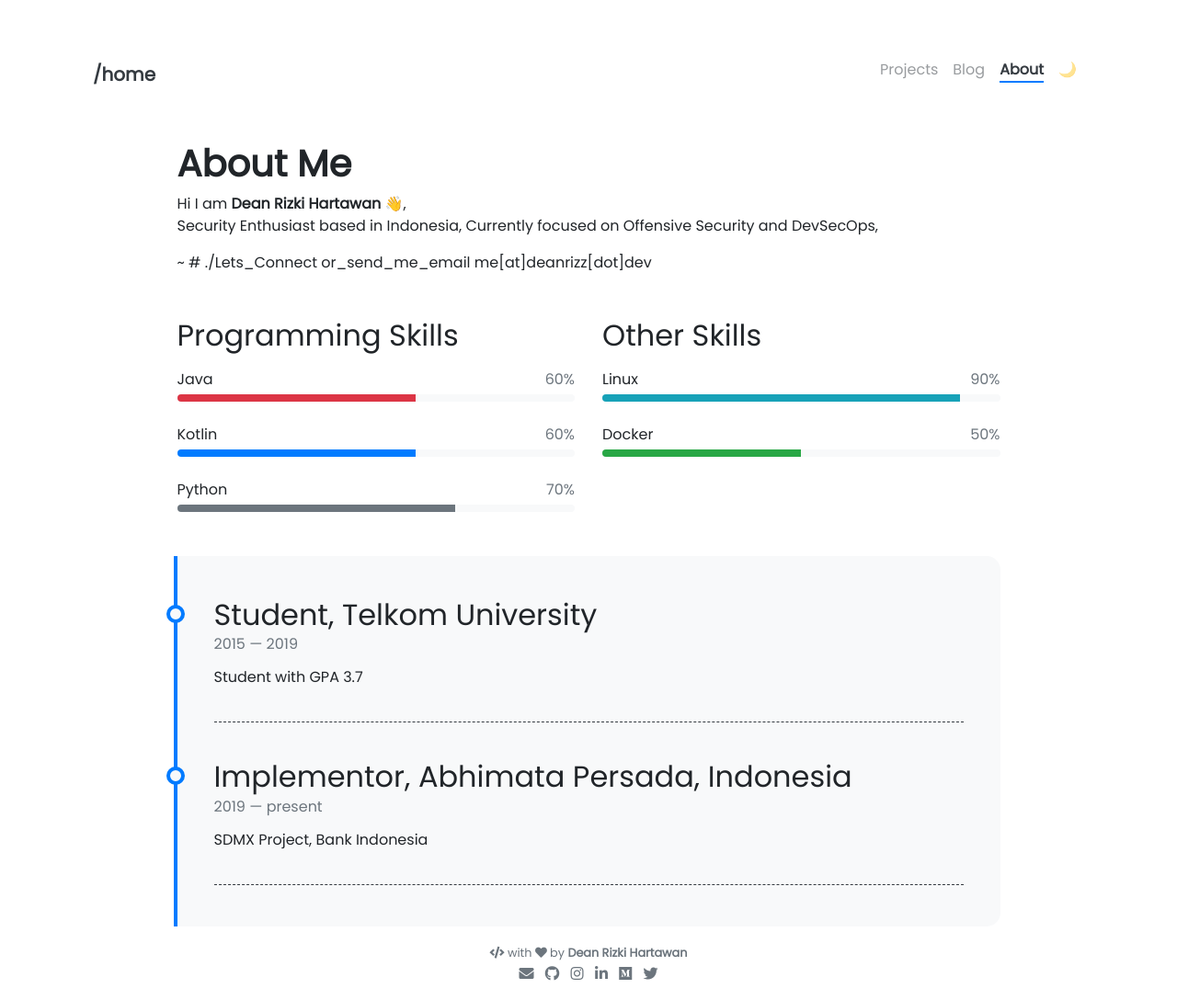
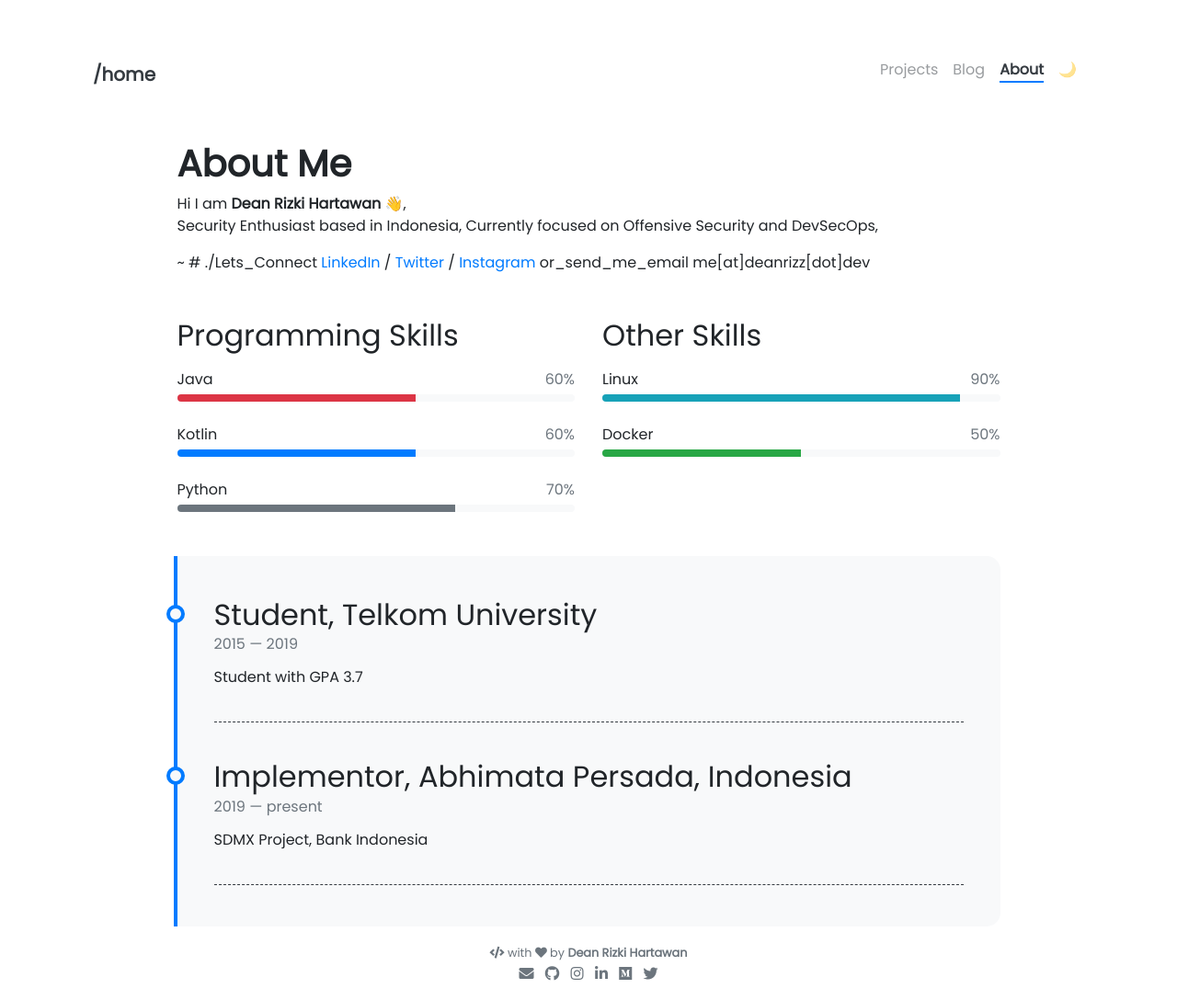
Before and after one commit to deanrizz/deanrizz.github.io, a Jekyll site: the page built from pages/about.md, in a window 1280 px wide. Shown: the whole page at 92% size. Built offline with Jekyll 4.4.1, drawn with Linux system fonts in a browser that asks for light colours; nearby versions of some CDN libraries; emoji names are drawn with the system emoji font.

Commit message:
update about me page

```diff
--- a/pages/about.md
+++ b/pages/about.md
@@ -11,7 +11,7 @@ Hi I am **{{ site.author.name }}** :wave:,<br>
 Security Enthusiast based in Indonesia,
 Currently focused on Offensive Security and DevSecOps,
 
-~ # ./Lets_Connect or_send_me_email me[at]deanrizz[dot]dev
+~ # ./Lets_Connect [LinkedIn](https://www.linkedin.com/in/deanrizki/) / [Twitter](https://twitter.com/dean190898) / [Instagram](https://www.instagram.com/dean190898/)  or_send_me_email me[at]deanrizz[dot]dev
 
 <div class="row">
 {% include about/skills.html title="Programming Skills" source=site.data.programming-skills %}
```
